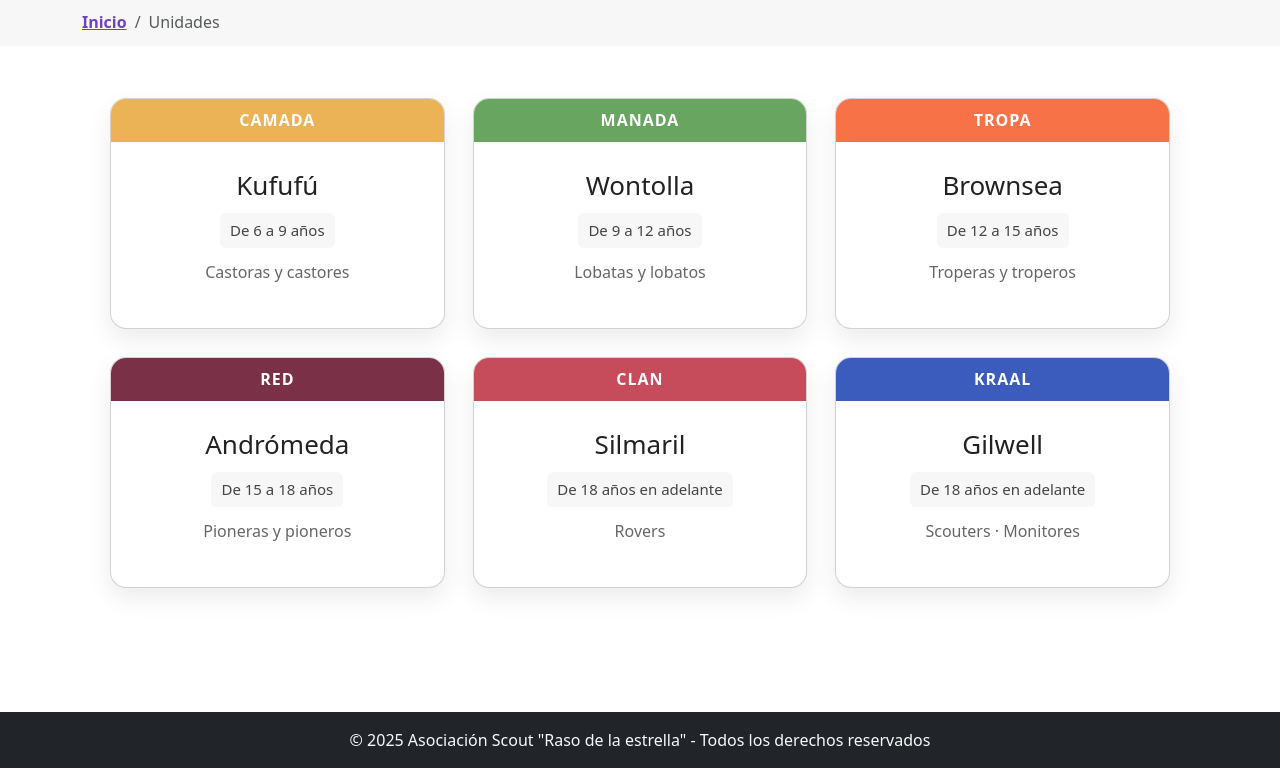
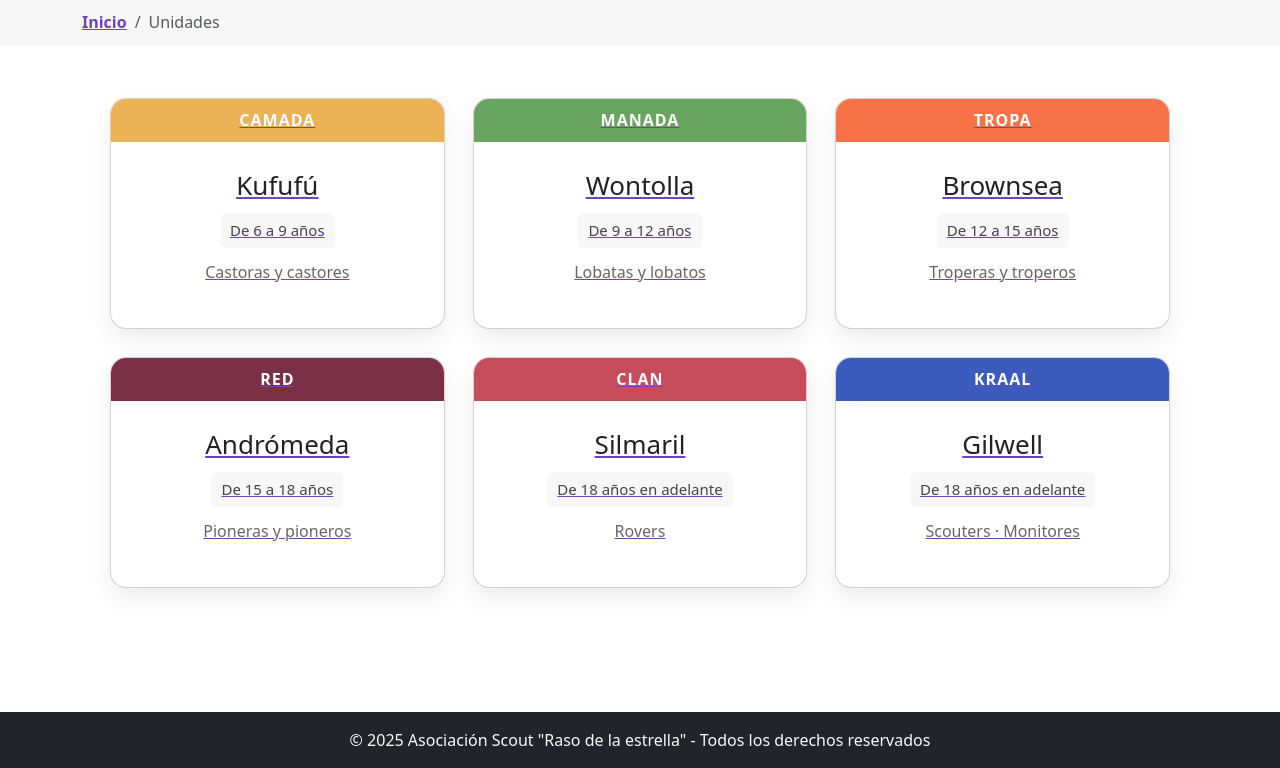
Before and after one commit to iokin/iokin.github.io, a plain HTML site: page unidades.html in a window 1280 px wide. Shown: the part 275-1043 px from the top of the page. Drawn offline with nearby package versions, Linux system fonts and the light colour scheme.

Commit message:
unidad estilar

```diff
--- a/unidades.html
+++ b/unidades.html
@@ -51,11 +51,10 @@
 </div>
     </nav>
 
-
 <!-- UNIDADES -->
 <section id="unidades" class="container mb-5">
 <div class="cards-container">
-  <a href="camada-kufufu.html" style="text-decoration: none; color: inherit;">
+  <a href="camada-kufufu.html" >
     <div class="card">
       <div class="card-header">
         <h3 class="card-branch">Camada</h3>
@@ -67,7 +66,7 @@
       </div>
     </div>
   </a>
-  <a href="manada-wontolla.html" style="text-decoration: none; color: inherit;">
+  <a href="manada-wontolla.html" >
     <div class="card">
       <div class="card-header">
         <h3 class="card-branch">Manada</h3>
@@ -79,7 +78,7 @@
       </div>
     </div>
   </a>
-  <a href="tropa-brownsea.html" style="text-decoration: none; color: inherit;">
+  <a href="tropa-brownsea.html" >
     <div class="card">
       <div class="card-header">
         <h3 class="card-branch">Tropa</h3>
@@ -91,7 +90,7 @@
       </div>
     </div>
   </a>
-  <a href="red-andromeda.html" style="text-decoration: none; color: inherit;">
+  <a href="red-andromeda.html" >
     <div class="card">
       <div class="card-header">
         <h3 class="card-branch">Red</h3>
@@ -103,7 +102,7 @@
       </div>
     </div>
   </a>
-  <a href="clan-silmaril.html" style="text-decoration: none; color: inherit;">
+  <a href="clan-silmaril.html" >
     <div class="card">
       <div class="card-header">
         <h3 class="card-branch">Clan</h3>
@@ -115,7 +114,7 @@
       </div>
     </div>
   </a>
-  <a href="kraal-gilwell.html" style="text-decoration: none; color: inherit;">
+  <a href="kraal-gilwell.html" >
     <div class="card">
       <div class="card-header">
         <h3 class="card-branch">Kraal</h3>
```
